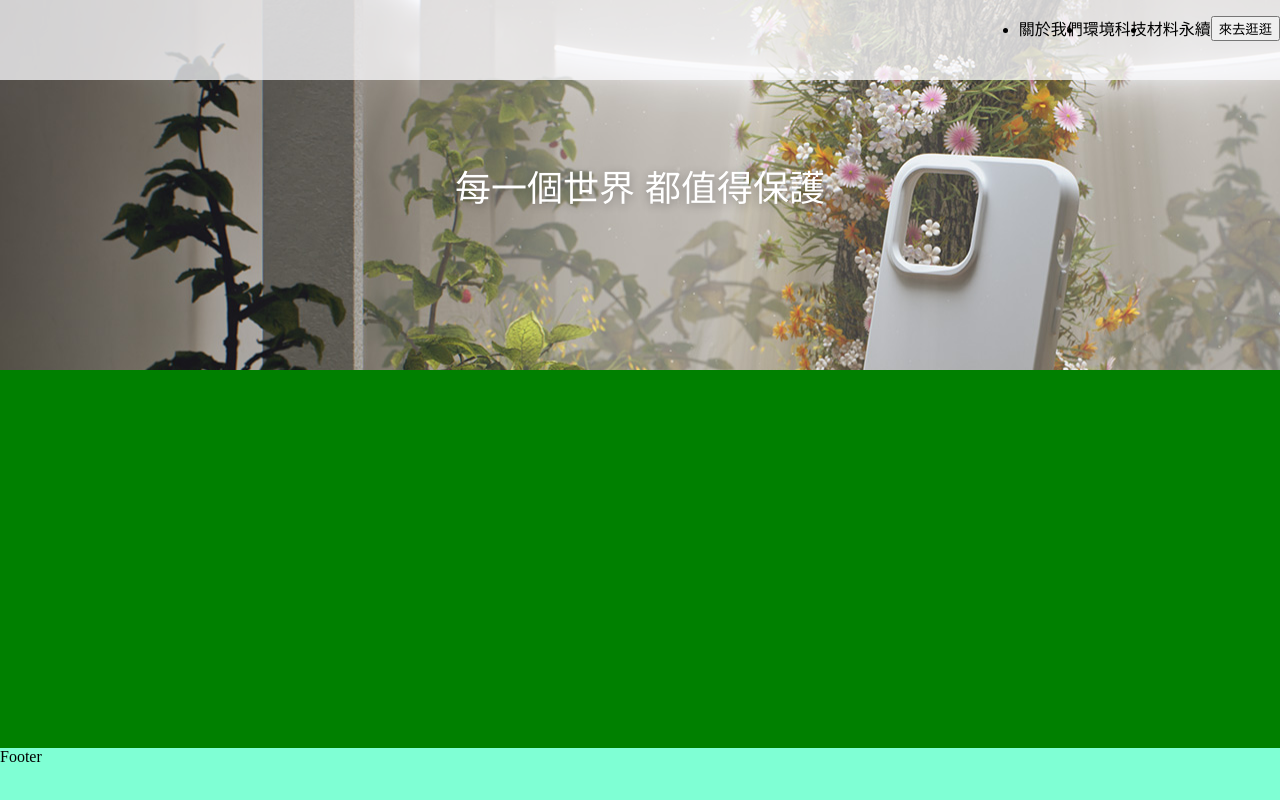
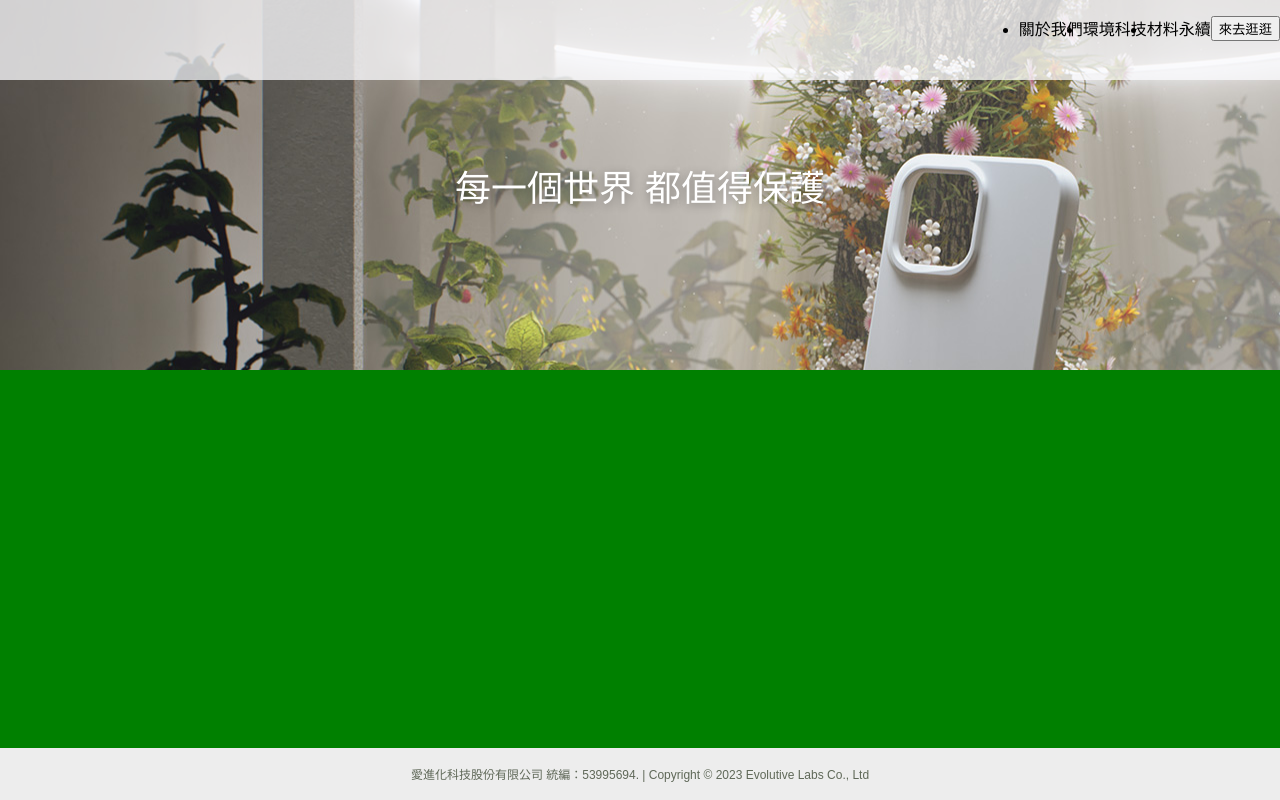
Before and after one commit to jiawu777/react-table-practice, a React (Vite) app in the folder BEM/react-vite/: page / in a window 1280 px wide. Built offline with nearby package versions, Linux system fonts and the light colour scheme.

Commit message:
feature/BEM: modify footer

```diff
--- a/BEM/react-vite/src/components/common/Footer/Footer.jsx
+++ b/BEM/react-vite/src/components/common/Footer/Footer.jsx
@@ -3,7 +3,7 @@
 const Footer = () => {
   return (
     <>
-      愛進化科技股份有限公司 統編：53995694. | Copyright © 2023 Evolutive Labs Co., Ltd
+
     </>
   );
 };
--- a/BEM/react-vite/src/layouts/Layout.jsx
+++ b/BEM/react-vite/src/layouts/Layout.jsx
@@ -37,7 +37,7 @@ const LayoutMain = (props) => {
 const LayoutFooter = () => {
   return (
     <footer className="layout__footer">
-      Footer
+      愛進化科技股份有限公司 統編：53995694. | Copyright © 2023 Evolutive Labs Co., Ltd
     </footer>
   );
 };
--- a/BEM/react-vite/src/layouts/Layout.scss
+++ b/BEM/react-vite/src/layouts/Layout.scss
@@ -6,27 +6,38 @@
     display: flex;
     flex-flow: column;
   }
+
   &__header {
     width: 100%;
     height: 80px;
     background-color: rgba(252, 252, 254, 0.76);
     position: fixed;
   }
+
   &__pageHeader {
     width: 100%;
     aspect-ratio: 995 / 288;
     background-color: blue;
   }
-  &__navBar {
-  }
+
+  &__navBar {}
+
   &__main {
     width: 100%;
     flex-grow: 1;
     background-color: green;
   }
+
   &__footer {
     width: 100%;
     height: 52.5px;
-    background-color: aquamarine;
+    background-color: #EDEDED;
+    display: flex;
+    justify-content: center;
+    align-items: center;
+    color: #5f6858;
+    font-family: "Noto Sans TC", Sans-serif;
+    font-size: 12px;
+    font-weight: 300;
   }
 }
```
